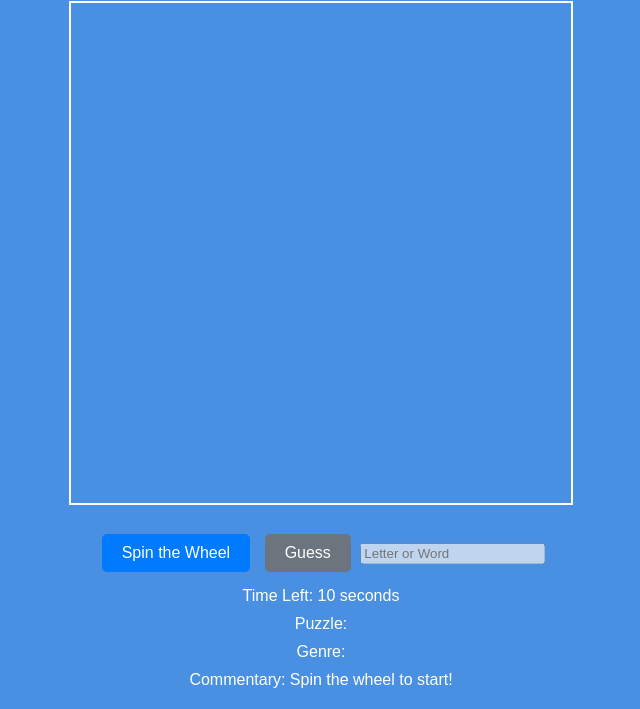
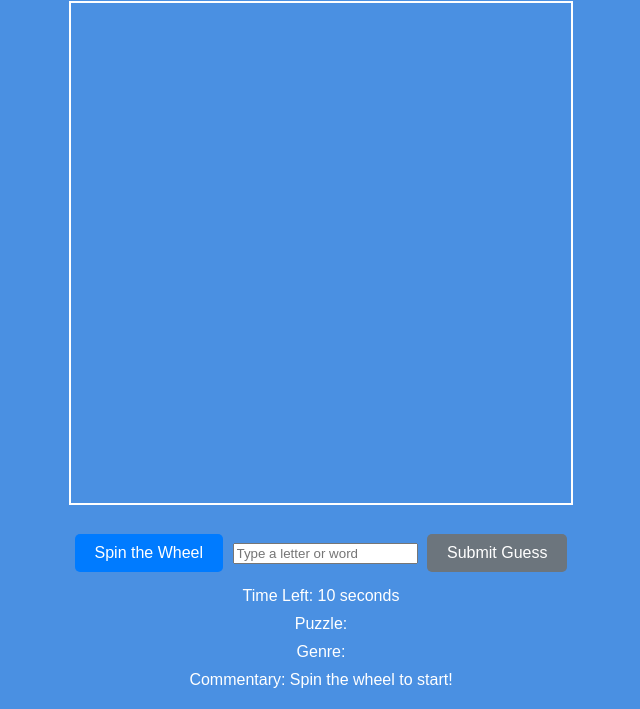
Before and after one commit to LexBe11/WHEEL-O-FORTUNE-, a plain HTML site: page index.html in a window 1280 px wide. Shown: the part 107-816 px from the top of the page, without its empty margins (319-959 px from the left). Drawn offline with Linux system fonts and the light colour scheme.

Commit message:
Update index.html

```diff
--- a/index.html
+++ b/index.html
@@ -12,8 +12,8 @@
         <canvas id="wheelCanvas" width="500" height="500"></canvas>
         <div id="controls">
             <button id="spinButton">Spin the Wheel</button>
-            <button id="guessButton" disabled>Guess</button>
-            <input type="text" id="letterGuess" maxlength="1" placeholder="Letter or Word" disabled>
+            <input type="text" id="letterGuess" maxlength="1" placeholder="Type a letter or word">
+            <button id="guessButton" disabled>Submit Guess</button>
             <div id="timer">Time Left: <span id="timeLeft">10</span> seconds</div>
             <div id="puzzle">Puzzle: <span id="puzzle"></span></div>
             <div id="genre">Genre: <span id="genre"></span></div>
```
